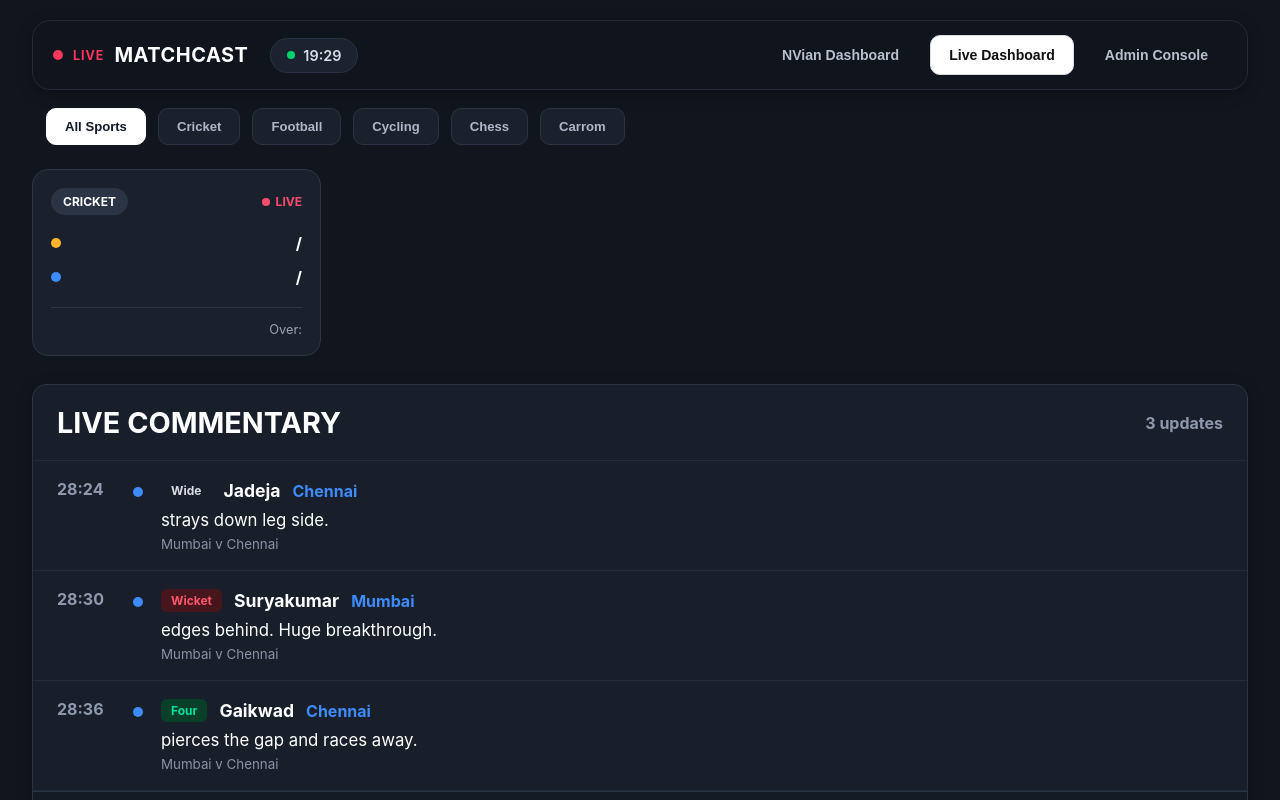
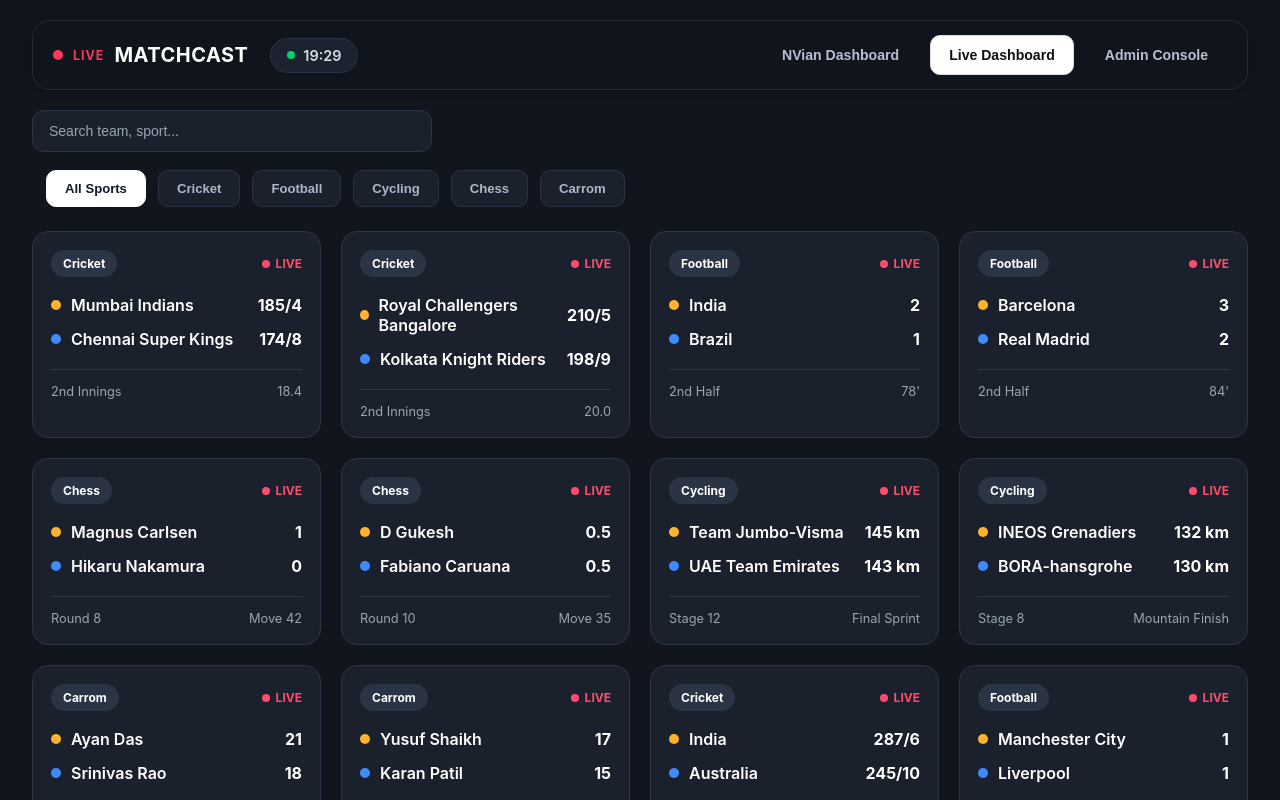
Before and after one commit to majeedhyderabadi/Cricbuzz, a React (Vite) app: page / in a window 1280 px wide. Shown: the top 800 px of the page. Built offline with nearby package versions, Linux system fonts and the light colour scheme; no server answers.

Commit message:
Implemented Search Bar for searching Team and Match

```diff
--- a/src/Pages/Dashboard.tsx
+++ b/src/Pages/Dashboard.tsx
@@ -2,10 +2,16 @@ import Header from "../components/Header/Header";
 import SportTabs from "../components/SportTabs/SportTabs";
 import MatchGrid from "../components/MatchGrid/MatchGrid";
 import LiveCommentary from "../components/Commentary/LiveCommentary";
+import SearchBar from "../components/Search/SearchBar";
+import {useState} from "react";
 import RecentEntries from "../components/RecentEntries/RecentEntries";
 
 
 function Dashboard() {
+
+    const [searchTerm, setSearchTerm] = useState("");
+
+
 
 
     return (
@@ -14,9 +20,13 @@ function Dashboard() {
 
             <Header />
 
+            <SearchBar
+                setSearchTerm={setSearchTerm}
+            />
+
             <SportTabs />
 
-            <MatchGrid />
+            <MatchGrid searchTerm={searchTerm}/>
 
              <section className="section">
                 <LiveCommentary />
--- a/src/Pages/NVianDashboard.tsx
+++ b/src/Pages/NVianDashboard.tsx
@@ -1,10 +1,18 @@
+import {useState} from "react";
+
 import Header from "../components/Header/Header";
 import NVianCommentary from "../components/Commentary/NVianCommentary";
+import SearchBar from "../components/Search/SearchBar";
+
 
 function NVianDashboard() {
+    const [searchTerm, setSearchTerm] = useState("");
     return (
         <main className="container">
             <Header />
+            <SearchBar
+                setSearchTerm={setSearchTerm}
+            />
             <NVianCommentary />
         </main>
     );
--- /dev/null
+++ b/src/components/Data/MatchesData.tsx
@@ -0,0 +1,122 @@
+export const matches = [
+    {
+        id: 1,
+        sport: "Cricket",
+        team1: "Mumbai Indians",
+        team2: "Chennai Super Kings",
+        score1: "185/4",
+        score2: "174/8",
+        innings: "2nd Innings",
+        over: "18.4"
+    },
+    {
+        id: 2,
+        sport: "Cricket",
+        team1: "Royal Challengers Bangalore",
+        team2: "Kolkata Knight Riders",
+        score1: "210/5",
+        score2: "198/9",
+        innings: "2nd Innings",
+        over: "20.0"
+    },
+    {
+        id: 3,
+        sport: "Football",
+        team1: "India",
+        team2: "Brazil",
+        score1: "2",
+        score2: "1",
+        innings: "2nd Half",
+        over: "78'"
+    },
+    {
+        id: 4,
+        sport: "Football",
+        team1: "Barcelona",
+        team2: "Real Madrid",
+        score1: "3",
+        score2: "2",
+        innings: "2nd Half",
+        over: "84'"
+    },
+    {
+        id: 5,
+        sport: "Chess",
+        team1: "Magnus Carlsen",
+        team2: "Hikaru Nakamura",
+        score1: "1",
+        score2: "0",
+        innings: "Round 8",
+        over: "Move 42"
+    },
+    {
+        id: 6,
+        sport: "Chess",
+        team1: "D Gukesh",
+        team2: "Fabiano Caruana",
+        score1: "0.5",
+        score2: "0.5",
+        innings: "Round 10",
+        over: "Move 35"
+    },
+    {
+        id: 7,
+        sport: "Cycling",
+        team1: "Team Jumbo-Visma",
+        team2: "UAE Team Emirates",
+        score1: "145 km",
+        score2: "143 km",
+        innings: "Stage 12",
+        over: "Final Sprint"
+    },
+    {
+        id: 8,
+        sport: "Cycling",
+        team1: "INEOS Grenadiers",
+        team2: "BORA-hansgrohe",
+        score1: "132 km",
+        score2: "130 km",
+        innings: "Stage 8",
+        over: "Mountain Finish"
+    },
+    {
+        id: 9,
+        sport: "Carrom",
+        team1: "Ayan Das",
+        team2: "Srinivas Rao",
+        score1: "21",
+        score2: "18",
+        innings: "Final Set",
+        over: "Board 5"
+    },
+    {
+        id: 10,
+        sport: "Carrom",
+        team1: "Yusuf Shaikh",
+        team2: "Karan Patil",
+        score1: "17",
+        score2: "15",
+        innings: "Semi Final",
+        over: "Board 3"
+    },
+    {
+        id: 11,
+        sport: "Cricket",
+        team1: "India",
+        team2: "Australia",
+        score1: "287/6",
+        score2: "245/10",
+        innings: "2nd Innings",
+        over: "47.2"
+    },
+    {
+        id: 12,
+        sport: "Football",
+        team1: "Manchester City",
+        team2: "Liverpool",
+        score1: "1",
+        score2: "1",
+        innings: "2nd Half",
+        over: "67'"
+    }
+];
--- a/src/components/Header/Header.tsx
+++ b/src/components/Header/Header.tsx
@@ -1,5 +1,5 @@
 import "./Header.css";
-import { useNavigate, useLocation } from "react-router-dom";
+import { useNavigate} from "react-router-dom";
 
 function Header() {
 
--- a/src/components/MatchGrid/MatchCard.tsx
+++ b/src/components/MatchGrid/MatchCard.tsx
@@ -1,7 +1,20 @@
 import "./MatchGrid.css";
-import type { Match } from "../types/Match";
 
-function MatchCard({ Match }: { Match: Match | null }) {
+type MatchProps = {
+    match: {
+        id: number;
+        sport: string;
+        team1: string;
+        team2: string;
+        score1: string;
+        score2: string;
+        innings: string;
+        over: string;
+    };
+};
+
+
+function MatchCard({match}: MatchProps) {
 
     return (
 
@@ -11,7 +24,7 @@ function MatchCard({ Match }: { Match: Match | null }) {
 
                 <span className="match-card__sport">
 
-                    CRICKET
+                    {match.sport}
 
                 </span>
 
@@ -33,13 +46,13 @@ function MatchCard({ Match }: { Match: Match | null }) {
 
                         <span className="orange-dot"></span>
 
-                        <span>{Match?.teamInfo[0].name}</span>
+                        <span>{match.team1}</span>
 
                     </div>
 
                     <span className="match-card__score">
 
-                      {Match?.score[0].r}/{Match?.score[0].w}
+                        {match.score1}
 
                     </span>
 
@@ -51,13 +64,13 @@ function MatchCard({ Match }: { Match: Match | null }) {
 
                         <span className="blue-dot"></span>
 
-                        <span>{Match?.teamInfo[1].name}</span>
+                        <span>{match.team2}</span>
 
                     </div>
 
                     <span className="match-card__score">
 
-                       {Match?.score[1].r}/{Match?.score[1].w}
+                        {match.score2}
 
                     </span>
 
@@ -69,13 +82,13 @@ function MatchCard({ Match }: { Match: Match | null }) {
 
                 <span>
 
-                    {Match?.score[1].inning}
+                    {match.innings}
 
                 </span>
 
                 <span>
 
-               Over: {Match?.score[1].o}
+                    {match.over}
 
                 </span>
 
--- a/src/components/MatchGrid/MatchGrid.tsx
+++ b/src/components/MatchGrid/MatchGrid.tsx
@@ -1,10 +1,24 @@
+
 import "./MatchGrid.css";
 import MatchCard from "./MatchCard";
 import type { Match } from "../types/Match";
 import { getCricketMatch } from "../../services/MatchDataService";
 import { useState,useEffect } from "react";
+import { matches } from "../Data/MatchesData";
 
-function MatchGrid() {
+
+
+function MatchGrid({ searchTerm = "" }) {
+
+    const term = searchTerm.toLowerCase().trim();
+
+    const filteredMatches = matches.filter(match =>
+
+        match.sport.toLowerCase().includes(term) ||
+        match.team2.toLowerCase().includes(term) ||
+         match.team1.toLowerCase().includes(term)
+
+    );
 
 const [match, setMatch]= useState<Match | null>(null)
 
@@ -24,8 +38,16 @@ const loadmatch = async  () =>
 
         <section className="match-grid">
 
-            <MatchCard Match ={match}/>
+            {/* <MatchCard Match ={match}/> */}
 
+            {filteredMatches.map((match) => (
+
+                <MatchCard
+                    key={match.id}
+                    match={match}
+                />
+
+            ))}
 
         </section>
 
--- /dev/null
+++ b/src/components/Search/SearchBar.css
@@ -0,0 +1,21 @@
+.search-bar{
+    margin-top:20px;
+}
+
+.search-bar input{
+    width:400px;
+    padding:12px 16px;
+    border-radius:12px;
+    border:1px solid #2d3647;
+    background:#1a212d;
+    color:white;
+    font-size:14px;
+}
+
+.search-bar input::placeholder{
+    color:#9aa4b2;
+}
+
+.search-bar input:focus{
+    border-color:#3d8bff;
+}
--- /dev/null
+++ b/src/components/Search/SearchBar.tsx
@@ -0,0 +1,33 @@
+import { useEffect, useState } from "react";
+import "./SearchBar.css";
+
+type SearchBarProps = {
+    setSearchTerm: React.Dispatch<React.SetStateAction<string>>;
+};
+
+
+function SearchBar({ setSearchTerm }: SearchBarProps ) {
+
+    const [input, setInput] = useState("");
+
+    useEffect(() => {
+        const timer = setTimeout(() => {
+            setSearchTerm(input);
+        }, 300);
+
+        return () => clearTimeout(timer);
+    }, [input, setSearchTerm]);
+
+    return (
+        <div className="search-bar">
+            <input
+                type="text"
+                placeholder="Search team, sport..."
+                value={input}
+                onChange={(e) => setInput(e.target.value)}
+            />
+        </div>
+    );
+}
+
+export default SearchBar;
```
Also changed, not shown: 1 other file (tests, documents, lock files or other folders).
